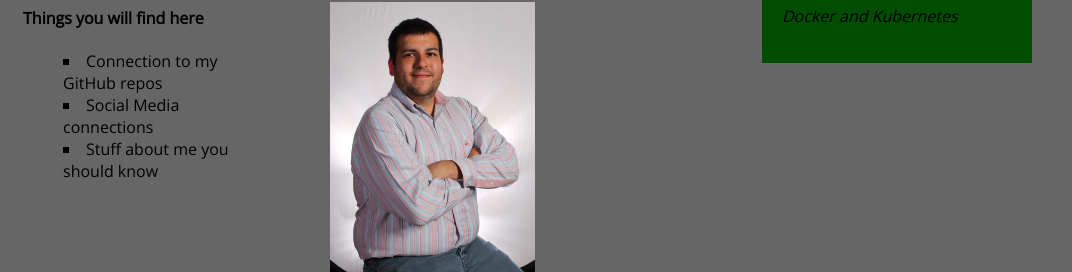
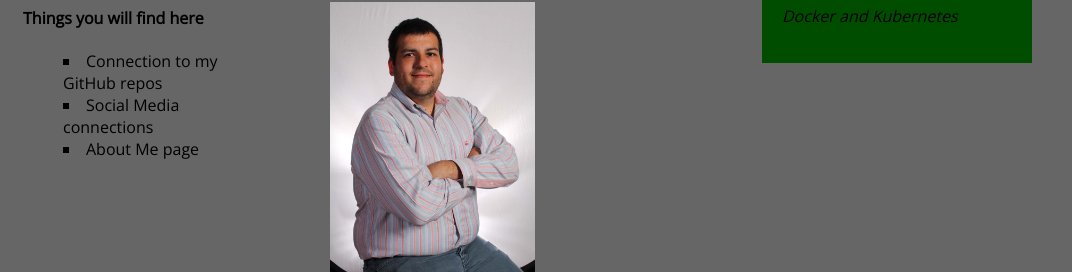
Before and after one commit to jwiebalk/jwiebalk.github.io, a plain HTML site: page index.html in a window 1280 px wide. Shown: the part 221-493 px from the top of the page, without its empty margins (0-1072 px from the left). Drawn offline with nearby package versions, Linux system fonts and the light colour scheme.

Commit message:
index about

```diff
--- a/index.html
+++ b/index.html
@@ -37,7 +37,7 @@
             <ul>
               <li> Connection to my GitHub repos </li>
              <li> Social Media connections </li>
-            <li> Stuff about me you should know </li>
+            <li> About Me page </li>
              </ul>
 
 					</section>
```
